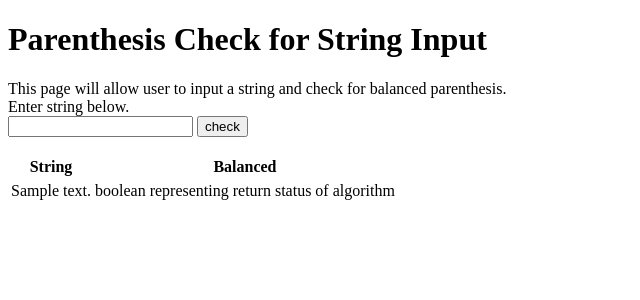
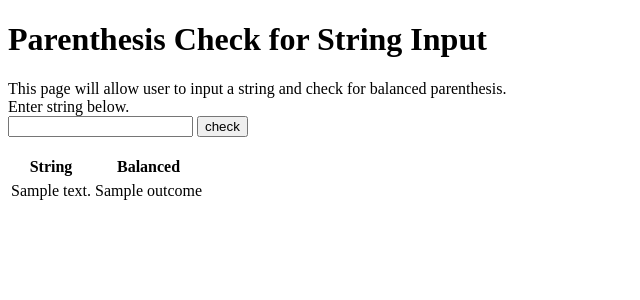
Before and after one commit to jlangner15/parenthesisCheck, a Flask app: template templates/string.html in a window 1280 px wide. Shown: the top 300 px of the page, without its empty margins (0-640 px from the left). Run offline with Flask 2, Linux system fonts and the light colour scheme; the template is opened without the code that fills it: most values are stand-ins (such as "Sample title", 1, 10 or a date in 2020).

Commit message:
Commenting

```diff
--- a/app.py
+++ b/app.py
@@ -1,5 +1,6 @@
 from flask import Flask, request, render_template, redirect
 from flask_sqlalchemy import SQLAlchemy
+from backetsValidator import check_brackets_from_string
 
 app = Flask(__name__)
 #configure a database
@@ -21,18 +22,23 @@ class inputString(database.Model):
     def __repr__(self):
         return 'string %s' % self.id
 
+
 @app.route('/')
-def hello_world():
-    #render_template() automatically searches within templates directory for html page
-    return render_template('index.html')
+def home():
+    #render_template() automatically loags corresponding .html file from /templates
+    return render_template('home.html')
 
 @app.route('/string/', methods=['POST', 'GET'])
 def string():
+    #request gets the submission of the html form in templates/string.html
     if request.method == 'POST':
-        #get string from html form
+        #get string from html form labeled as content in .html
         string = request.form['content']
+
+        #creates new database item instance, assigning the column 'content' to the string passed
         new_str = inputString(content=string)
 
+        #try to add new database item instance to database
         try:
             database.session.add(new_str)
             database.session.commit()
@@ -40,6 +46,7 @@ def string():
         except:
             return "Error handling string!"
 
+    #pass the most recent database entry row into templates/string.html file to be displayed
     else:
         string = inputString.query.order_by(inputString.id.desc()).limit(1)
         return render_template('string.html', string=string)
--- a/backetsValidator.py
+++ b/backetsValidator.py
@@ -1,5 +1,4 @@
 from Stack import Stack
-#put bracket validator here
 
 def check_brackets_from_string(text):
     opening_brackets_stack = Stack()
--- a/templates/string.html
+++ b/templates/string.html
@@ -25,11 +25,11 @@
             <th>Balanced</th>
         <tr>
 
-    <!-- Python code must follow syntax { % python code here % } and contain a endblock seen below-->
+    <!-- Python code must follow syntax below and contain a endblock seen below-->
          {% for string in string %}
             <tr>
                 <td>{{  string.content }}</td>
-                <td>boolean representing return status of algorithm</td>
+                <td>{{ string.outcome }}</td>
             </tr>
         {% endfor %}
     </table>
```
Also changed, not shown: templates/home.html (renamed from templates/index.html).
